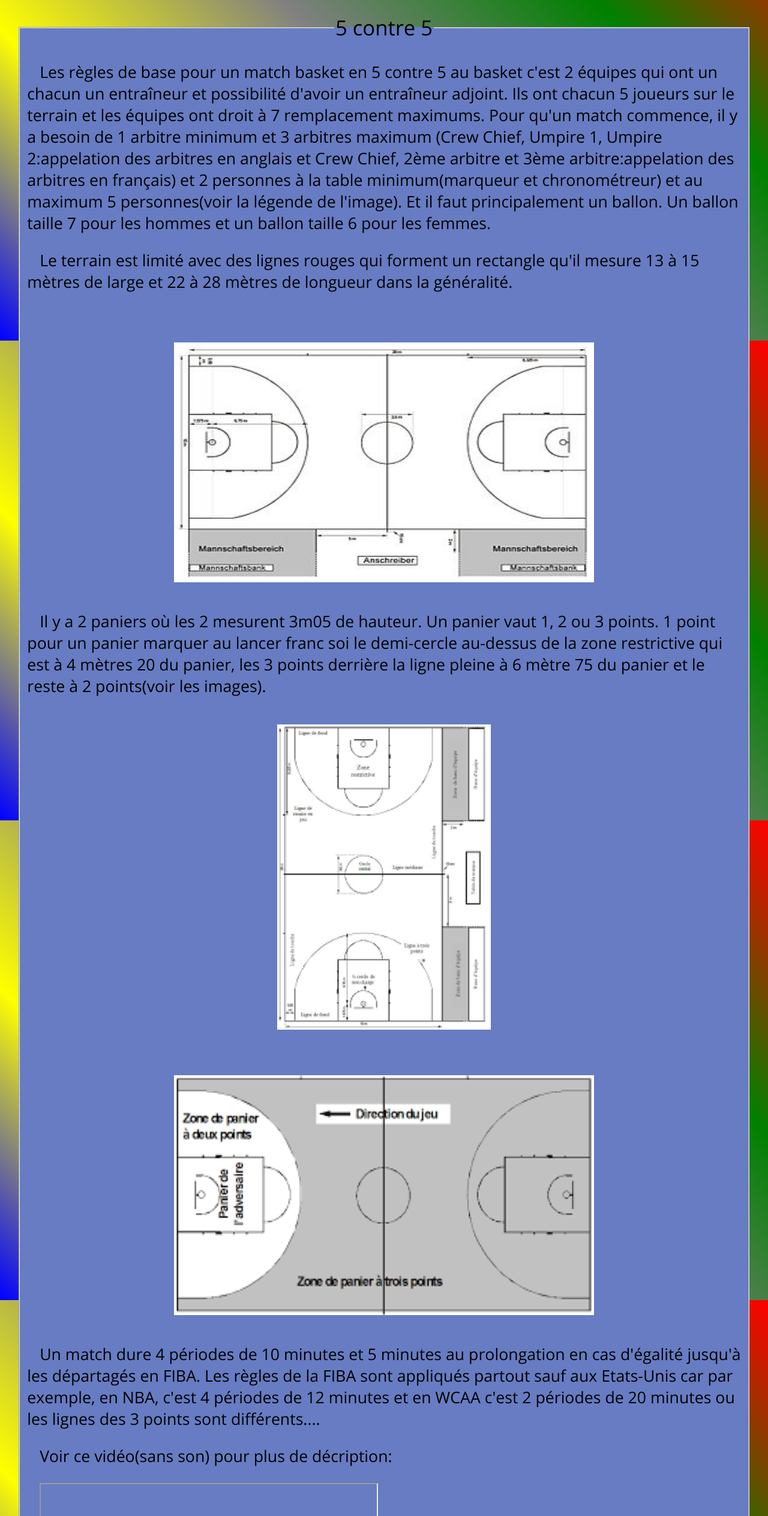
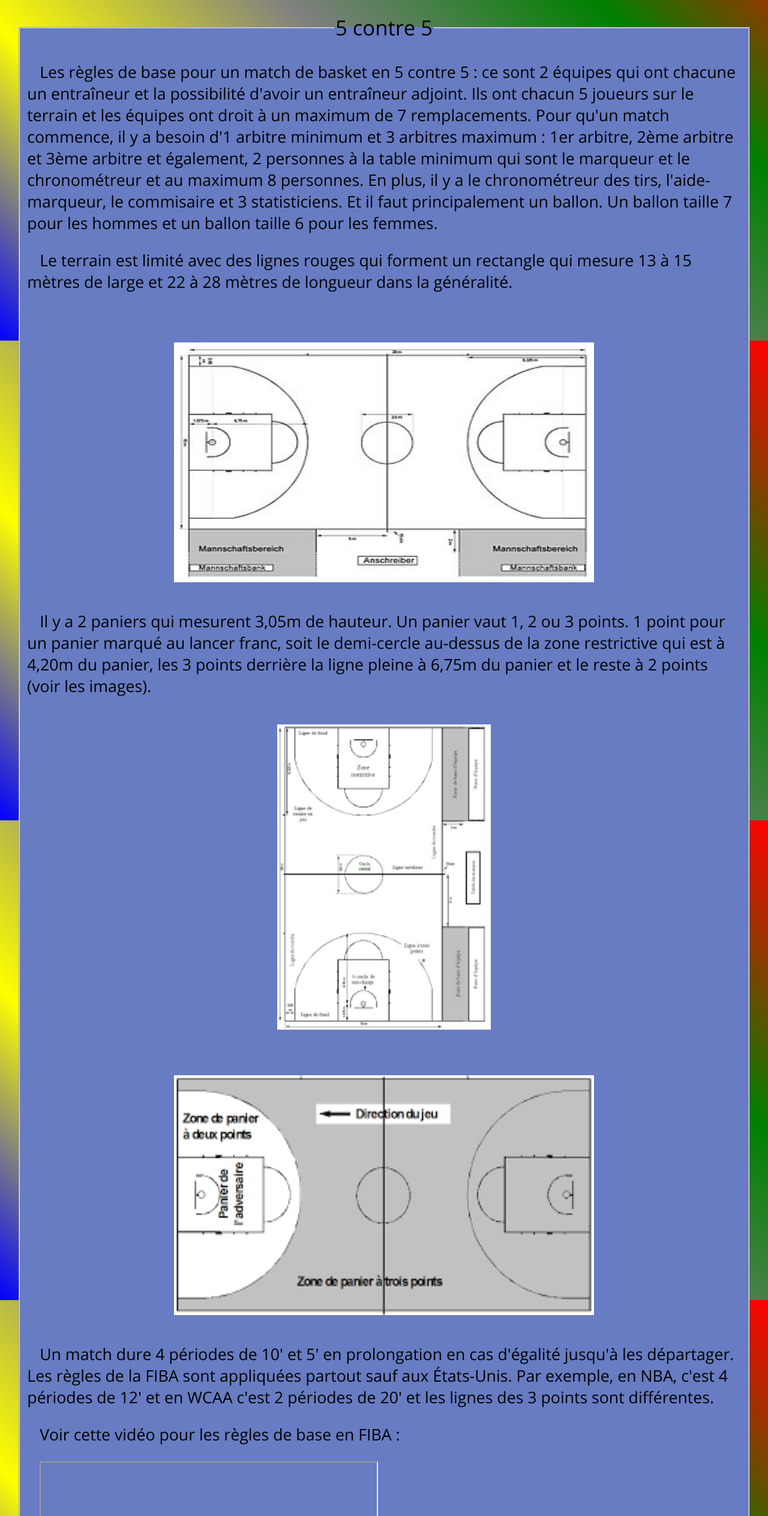
Before and after one commit to MathieuROCANCOURT/JO-basket-ball, a plain HTML site: page les_articles/article1/5-contre-5.html in a window 1280 px wide. Shown: the part 232-2760 px from the top of the page at 60% size. Drawn offline with Linux system fonts and the light colour scheme; grey boxes are pictures that could not be loaded.

Commit message:
chore: Change the video and correct the text.

```diff
--- a/les_articles/article1/5-contre-5.html
+++ b/les_articles/article1/5-contre-5.html
@@ -6,7 +6,7 @@
 	<link rel="stylesheet" type="text/css" href="index.css">
 	<meta charset="UTF-8">
 	<meta name="author" content="Mathieu Rocancourt">
-	<title>Règle de basket-ball</title>
+	<title>Les règles de base du basket-ball</title>
 </head>
 
 <body>
@@ -14,7 +14,7 @@
 		<!--lien vers la page d'accueil-->
 		<a href="../../index.html"> Retour au menu</a>
 		<!--titre de l'article-->
-		<h1> Les règles du basket-ball </h1>
+		<h1> Les règles de base du basket-ball </h1>
 	</header>
 	<main>
 		<!--menu déroulante-->
@@ -31,49 +31,48 @@
 		<fieldset class="a">
 			<legend> 5 contre 5 </legend>
 			<section>
-				<p>Les règles de base pour un match basket en 5 contre 5 au basket c'est 2 équipes qui ont un chacun un
-					entraîneur et possibilité d'avoir un entraîneur adjoint.
-					Ils ont chacun 5 joueurs sur le terrain et les équipes ont droit à 7 remplacement maximums.
-					Pour qu'un match commence, il y a besoin de 1 arbitre minimum et 3 arbitres maximum
-					(Crew Chief, Umpire 1, Umpire 2:appelation des arbitres en anglais et Crew Chief, 2ème arbitre et
-					3ème arbitre:appelation des arbitres en français)
-					et 2 personnes à la table minimum(marqueur et chronométreur) et au maximum 5 personnes(voir la
-					légende de l'image).
+				<p>Les règles de base pour un match de basket en 5 contre 5 : ce sont 2 équipes qui ont chacune un
+					entraîneur et la possibilité d'avoir un entraîneur adjoint.
+					Ils ont chacun 5 joueurs sur le terrain et les équipes ont droit à un maximum de 7 remplacements.
+					Pour qu'un match commence, il y a besoin d'1 arbitre minimum et 3 arbitres maximum : 1er arbitre,
+					2ème arbitre et 3ème arbitre et également, 2 personnes à la table minimum qui sont le marqueur et le
+					chronométreur et au maximum 8 personnes. En plus, il y a le chronométreur des tirs,
+					l'aide-marqueur, le commisaire et 3 statisticiens.
 					Et il faut principalement un ballon. Un ballon taille 7 pour les hommes et un ballon taille 6 pour
 					les femmes.
-				<p>Le terrain est limité avec des lignes rouges qui forment un rectangle qu'il mesure
+				<p>
+					Le terrain est limité avec des lignes rouges qui forment un rectangle qui mesure
 					13 à 15 mètres de large et 22 à 28 mètres de longueur dans la généralité.</p>
 				<br><img src="images/terraindebasket.jpg"
 					alt="https://upload.wikimedia.org/wikipedia/commons/thumb/e/eb/Basketball_court_dimensions_2010.jpg/350px-Basketball_court_dimensions_2010.jpg">
-				<p>Il y a 2 paniers où les 2 mesurent 3m05 de hauteur. Un panier vaut 1, 2 ou 3 points. 1 point pour un
-					panier marquer au lancer franc
-					soi le demi-cercle au-dessus de la zone restrictive qui est à 4 mètres 20 du panier, les
-					3 points derrière la ligne pleine à 6 mètre 75 du panier et le reste à 2 points(voir les images).
+				<p>
+					Il y a 2 paniers qui mesurent 3,05m de hauteur. Un panier vaut 1, 2 ou 3 points. 1 point
+					pour un panier marqué au lancer franc, soit le demi-cercle au-dessus de la zone restrictive qui est
+					à 4,20m du panier, les 3 points derrière la ligne pleine à 6,75m du panier et le reste à
+					2 points (voir les images).
 				</p>
 				<img src="images/LF.png"
 					alt="https://www.google.com/url?sa=i&rct=j&q=&esrc=s&source=images&cd=&cad=rja&uact=8&ved=2ahUKEwib5vv42fzeAhUIyYUKHRKmAxoQjRx6BAgBEAQ&url=http%3A%2F%2Fwww.ffbb.com%2Fsites%2Fdefault%2Ffiles%2F2017-08-18_reglement_officiel_du_basketball_2017_-_version_francaise_-_bvr_.pdf&psig=AOvVaw2v5a_ApwuQocvdpN7OOdqP&ust=1543687409544174">
 				<br><img src="images/zone2et3points.png"
 					alt="https://encrypted-tbn0.gstatic.com/images?q=tbn:ANd9GcREj_hQUT_NVstSrl6WpQEP4axHZSjsMelHUYTRhP2vWx4TLQlQ">
-				<p>Un match dure 4 périodes de 10 minutes et 5 minutes au prolongation en cas d'égalité jusqu'à les
-					départagés en FIBA.
-					Les règles de la FIBA sont appliqués partout sauf aux Etats-Unis car par exemple,
-					en NBA, c'est 4 périodes de 12 minutes et en WCAA c'est 2 périodes de 20 minutes ou les lignes des 3
-					points sont différents....
 				<p>
-				<p>Voir ce vidéo(sans son) pour plus de décription:
+					Un match dure 4 périodes de 10' et 5' en prolongation en cas d'égalité jusqu'à les départager.
+					Les règles de la FIBA sont appliquées partout sauf aux États-Unis.
+					Par exemple, en NBA, c'est 4 périodes de 12' et en WCAA c'est 2 périodes de 20' et les
+					lignes des 3 points sont différentes.
+				<p>
+				<p>Voir cette vidéo pour les règles de base en FIBA :
 					<!--la vidéo-->
-				<p> <iframe width="560" height="315" src="https://www.youtube.com/embed/OK3jNSfm3rM"
+				<p> <iframe width="560" height="315" src="https://www.youtube.com/embed/v9FF1qI5pFo?si=eBPvDhtQBjWQPlLy"
 						allow="accelerometer; autoplay; encrypted-media; gyroscope; picture-in-picture"
 						allowfullscreen></iframe>
 					<!--les liens vers des documents-->
-					<br>Les règles officiels FIBA:
-					<a
-						href="http://www.ffbb.com/sites/default/files/1a._2018-09-25_reglement_officiel_du_basketball_2018_-_version_franaise_electronique_-_bvr_-_ffbb-v2.pdf">les
-						règles officiels de la FIBA de la saison 2018-2019</a>
-					<br>Document interprétations FIBA:
-					<a
-						href="http://www.ffbb.com/sites/default/files/2a._2018-09-25_interpretations_officielles_fiba_-_saison_2018-2019_-_vje_-_v14j_-_bvr1.pdf">les
-						interprétations de la FIBA de la saison 2018-2019</a>
+					<br>Les règles officielles FIBA :
+					<a href="https://api.ffbb.com/assets/313f308a-7b3b-4116-b969-882eb9c1d3ea">
+						Règlement officiel de basketball 2024</a>
+					<br>Document interprétations FIBA :
+					<a href="https://api.ffbb.com/assets/96f046a5-b30f-49cb-8cb2-e21eaa327832">
+						Interprétations officielles de la FIBA de la saison 2024-2025</a>
 			</section>
 		</fieldset>
 		<footer>
```
